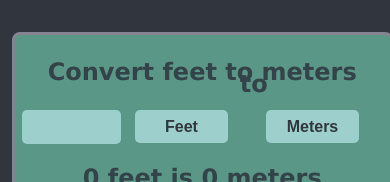
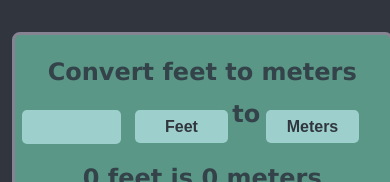
Before and after one commit to BSutton17/Measurement-Converter, a React (Vite) app: page / in a window 390 px wide. Shown: the part 326-508 px from the top of the page. Built offline with nearby package versions, Linux system fonts and the light colour scheme.

Commit message:
Update index.css

```diff
--- a/src/index.css
+++ b/src/index.css
@@ -17,8 +17,8 @@
     }
     #place{
       position: relative;
-      top: -150px;
-      left: 60%;
+      top: -120px;
+      left: 58%;
       z-index: 0;
       max-width: fit-content
     }
```
Lines whose indentation alone changed are shown as unchanged.
